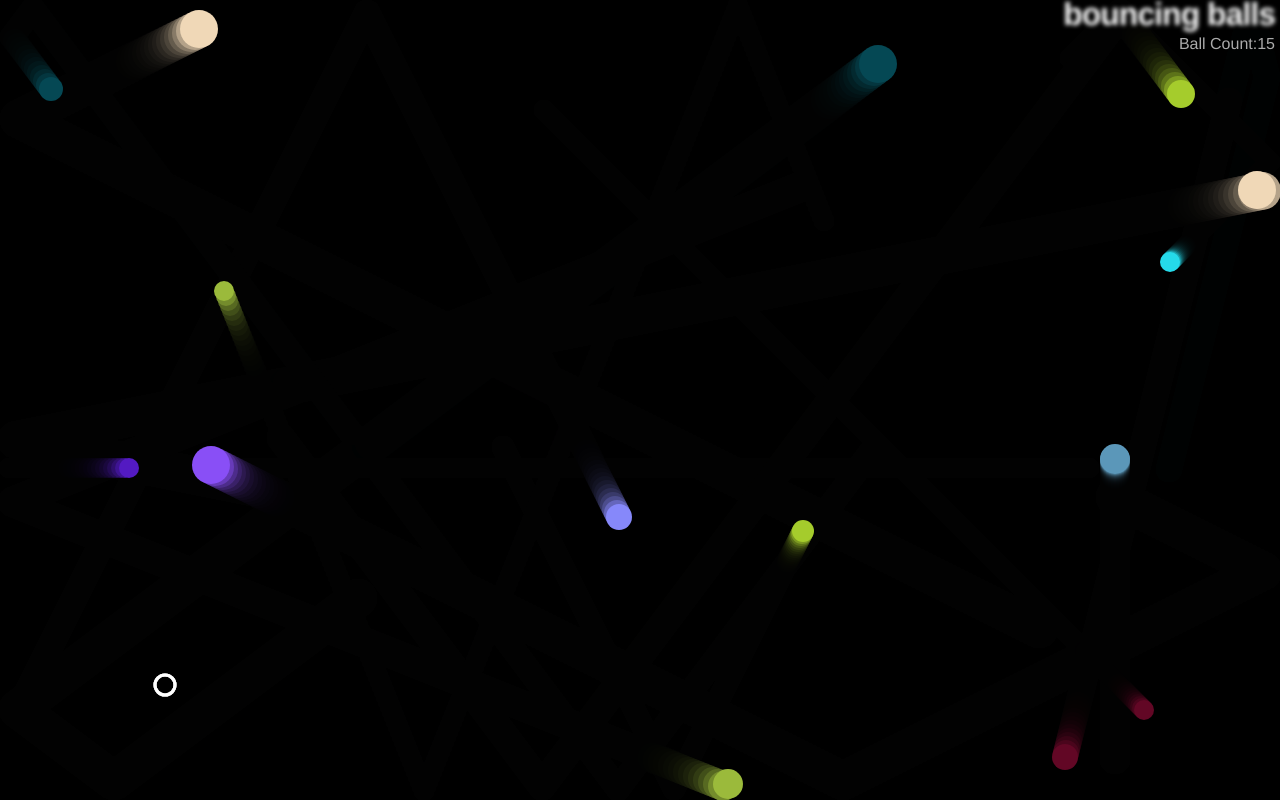
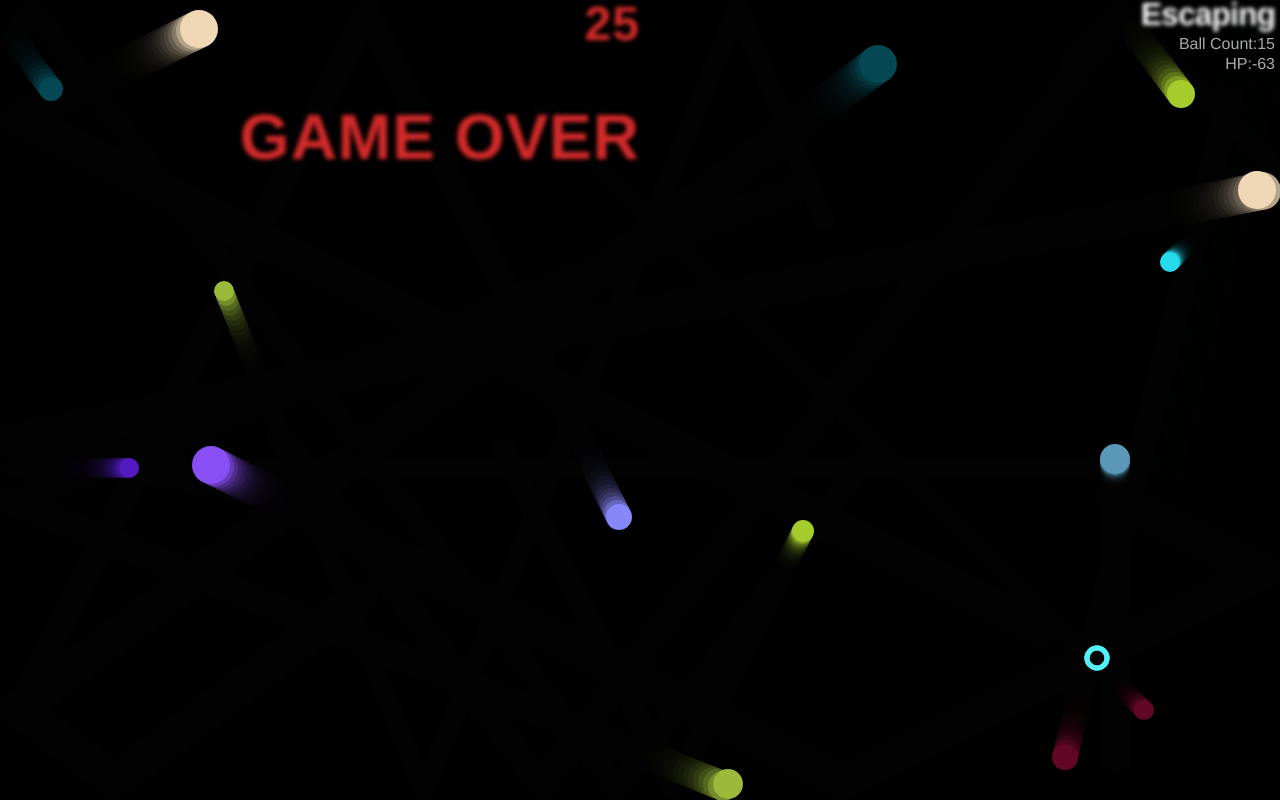
Before and after one commit to woohs/BouncingGame, a plain HTML site: page index.html in a window 1280 px wide. Drawn offline with Linux system fonts and the light colour scheme.

Commit message:
倒计时-血量功能完成

```diff
--- a/index.html
+++ b/index.html
@@ -3,14 +3,18 @@
 <head>
   <meta charset="utf-8" />
   <meta http-equiv="X-UA-Compatible" content="IE=edge">
-  <title>Bouncing balls Game</title>
+  <title>Escaping</title>
   <meta name="viewport" content="width=device-width, initial-scale=1">
   <link rel="stylesheet" type="text/css" media="screen" href="style.css" />
 
 </head>
 <body>
-  <h1>bouncing balls</h1>
+  <h1>Escaping</h1>
+  <h2 id="timeout">30</h2>
+  <h3 id = "result"></h3>
   <p id = "ballCount">Ball count:</p>
+  <p id = "mainHP">HP:</p>
+
   <canvas></canvas>
   <script src="main.js"></script>
 </body>
--- a/main.js
+++ b/main.js
@@ -3,9 +3,10 @@ var ctx = canvas.getContext('2d');
 
 var width = canvas.width = window.innerWidth;
 var height = canvas.height = window.innerHeight;
-
+var BALL_COUNT = random(15,20);
+var ANIMATION = null;
 window.onload = function () {
-
+  setTimeout();
   loop();
 }
 // function to generate random number
@@ -23,18 +24,19 @@ function Shape(x, y, velX, velY, exists) {
   this.exists = exists;
 }
 
-//定义邪恶圈
+//定义控制器
 function EvilCircle(x, y, exists) {
   Shape.call(this, x, y, exists);
   this.color = 'white';
   this.size = 10;
-  this.velX = 20;
-  this.velY = 20;
+  this.velX = 10;
+  this.velY = 10;
+  this.hp = 10; // 生命值
 }
 
 EvilCircle.prototype.draw = function(){
   ctx.beginPath();
-  ctx.lineWidth = 3;
+  ctx.lineWidth = 5;
   ctx.strokeStyle = this.color;
   ctx.arc(this.x, this.y, this.size, 0, 2 * Math.PI);
   ctx.stroke();
@@ -94,17 +96,19 @@ EvilCircle.prototype.setControls = function() {
   },50)
 }
 
+//碰撞判断
 EvilCircle.prototype.collisionDetect = function() {
   for(var j = 0; j < balls.length; j++) {
-    if(balls[j].exists === true) {
-      var dx = this.x - balls[j].x;
-      var dy = this.y - balls[j].y;
-      var distance = Math.sqrt(dx * dx + dy * dy);
 
-      if (distance < this.size + balls[j].size) {
-        balls[j].exists = false;
-      }
+    var dx = this.x - balls[j].x;
+    var dy = this.y - balls[j].y;
+    var distance = Math.sqrt(dx * dx + dy * dy);
+
+    if (distance < this.size + balls[j].size) {
+      this.hp --; //扣分
+      this.color = 'rgb(' + random(0,255) + ',' + random(0,255) + ',' + random(0,255) +')';
     }
+
   }
 };
 
@@ -178,7 +182,7 @@ function loop() {
   ctx.fillStyle = 'rgba(0,0,0,0.25)';
   ctx.fillRect(0,0,width,height);
 
-  while(balls.length < 15) {
+  while(balls.length < BALL_COUNT) {
     var size = random(10,20);
     var ball = new Ball(
       // ball position always drawn at least one ball width
@@ -209,12 +213,35 @@ function loop() {
   evilCircle.checkBounds();
   evilCircle.collisionDetect();
   showBallsCount(_ballCount);//显示分数
-  requestAnimationFrame(loop);
+  showMainHP(evilCircle.hp);
+  ANIMATION = requestAnimationFrame(loop);
 }
 
 function showBallsCount(val){
   document.getElementById('ballCount').innerHTML = 'Ball Count:' + val;
 }
+function showMainHP(val){
+  document.getElementById('mainHP').innerHTML = 'HP:' + val;
+  if(val <= 0){
+    document.getElementById('result').innerHTML = 'GAME OVER'
+    window.cancelAnimationFrame(ANIMATION);
+
+
+  }
+}
+
+function setTimeout(){
+  var _timeout = 30;
+  var timer = setInterval(()=>{
+    _timeout --;
+    document.getElementById('timeout').innerHTML = _timeout;
+    if(_timeout <= 0){
+      window.cancelAnimationFrame(ANIMATION);
+      clearInterval(timer);
+    }
+  },1000)
+
+}
 
 var evilCircle = new EvilCircle(random(0,width),random(0,height),true);
 evilCircle.setControls();
--- a/style.css
+++ b/style.css
@@ -24,10 +24,40 @@ h1 {
   text-shadow: 0 0 4px white;
 }
 
-p {
+h2 {
+  font-size: 3rem;
+  letter-spacing: 1px;
+  position: absolute;
+  margin: 0;
+  top: -4px;
+  right: 50%;
+
+  color: transparent;
+  text-shadow: 0 0 4px #d32a2a;
+}
+
+p#ballCount {
   position: absolute;
   margin: 0;
   top: 35px;
   right: 5px;
   color: #aaa;
 }
+p#mainHP {
+  position: absolute;
+  margin: 0;
+  top: 55px;
+  right: 5px;
+  color: #aaa;
+}
+h3#result {
+  font-size: 4rem;
+  letter-spacing: 1px;
+  position: absolute;
+  margin: 0;
+  top: 100px;
+  right: 50%;
+
+  color: transparent;
+  text-shadow: 0 0 4px #d32a2a;
+}
```
